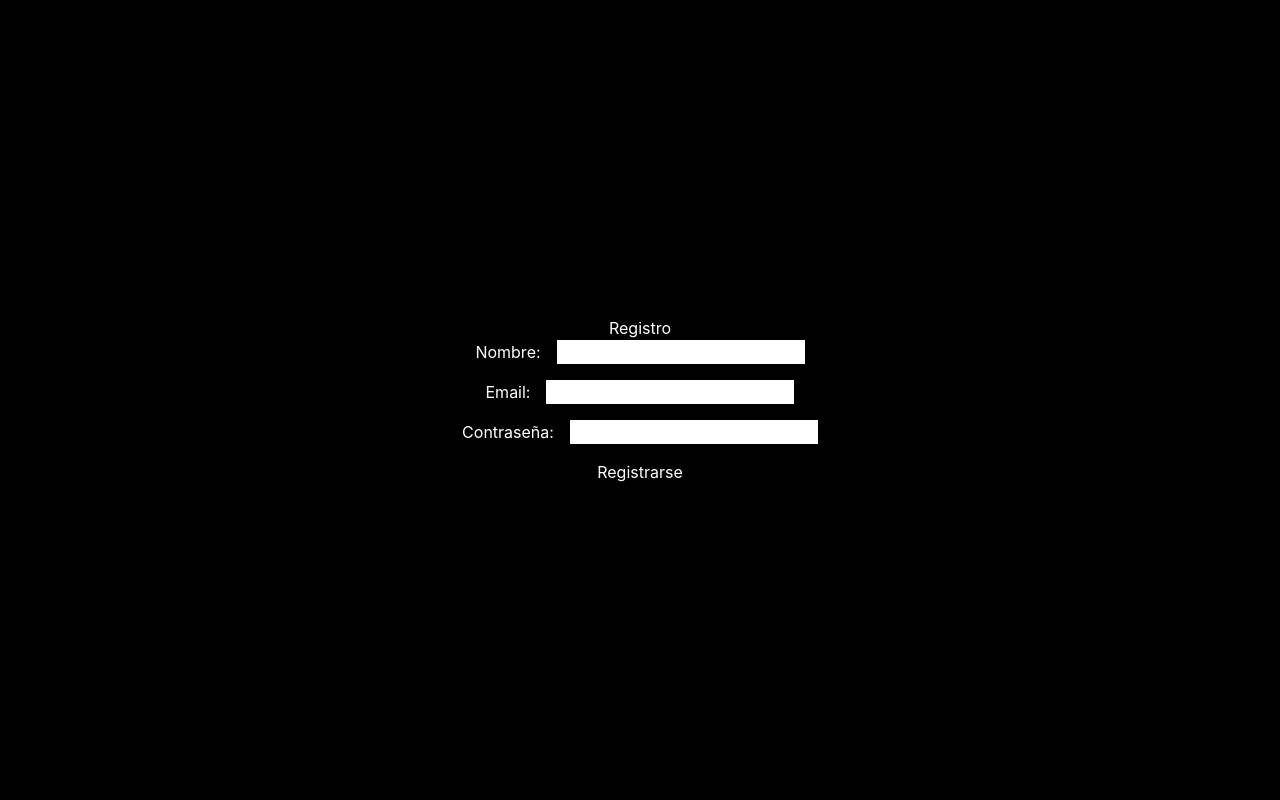
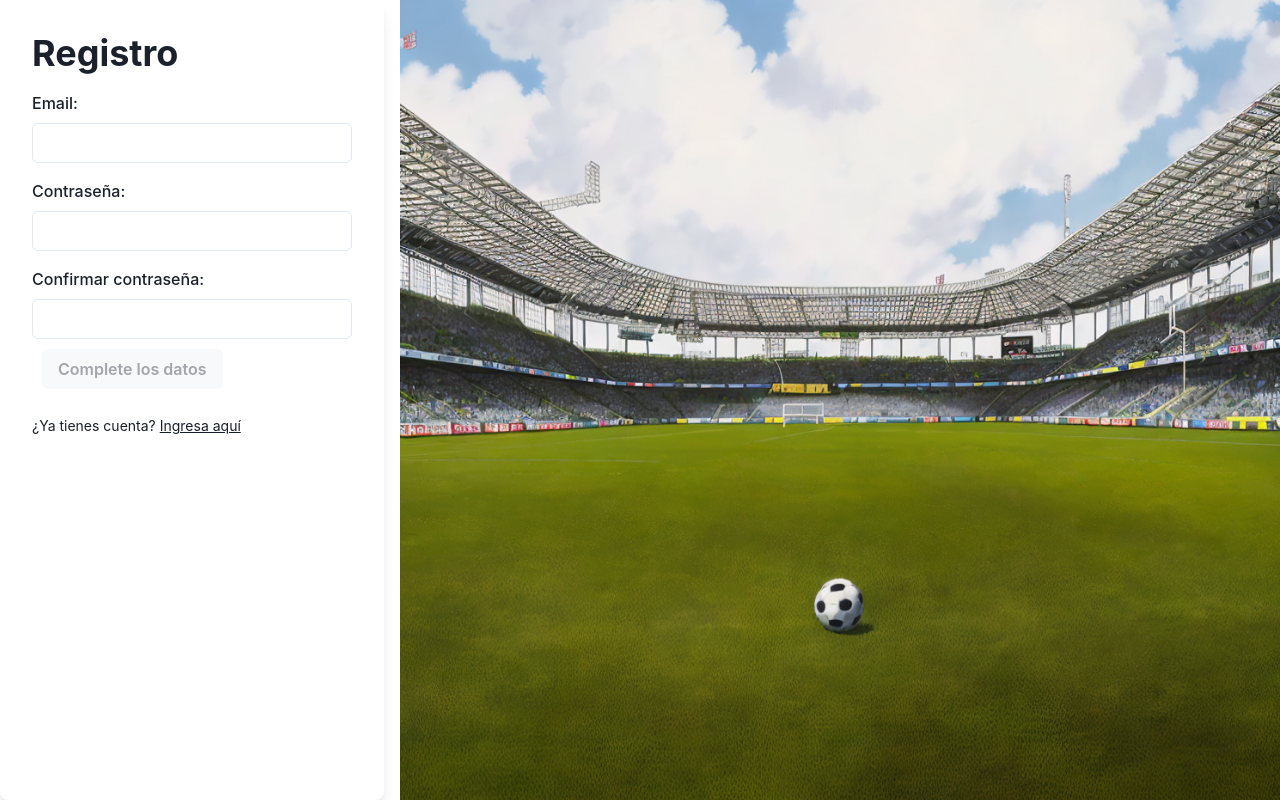
Before and after one commit to dkippes/unquiler-eis, a React (Create React App) app in the folder fe-unquiler/: page / in a window 1280 px wide. Built offline with nearby package versions, Linux system fonts and the light colour scheme.

Commit message:
se agrega registro sin modal, con validaciones

```diff
--- a/fe-unquiler/src/components/Register.js
+++ b/fe-unquiler/src/components/Register.js
@@ -1,63 +1,144 @@
-import React, {useState} from 'react';
-import './Register.css';
+import React, { useState } from "react";
+import {
+    Box,
+    Button,
+    FormControl,
+    FormLabel,
+    Input,
+    Heading,
+    Image,
+    Flex,
+    Modal,
+    ModalOverlay,
+    ModalContent,
+    ModalHeader,
+    ModalBody,
+    ModalFooter,
+    useDisclosure, Text, ButtonGroup,
+} from "@chakra-ui/react";
+import registerImage from "./register.png";
 
 function Register() {
-    const [nombre, setNombre] = useState('');
-    const [email, setEmail] = useState('');
-    const [password, setPassword] = useState('');
+    const [email, setEmail] = useState("");
+    const [password, setPassword] = useState("");
+    const [confirmPassword, setConfirmPassword] = useState("");
+    const [isValidEmail, setIsValidEmail] = useState(false);
+    const [isValidPassword, setIsValidPassword] = useState(false);
+    const { isOpen, onOpen, onClose } = useDisclosure();
 
-    const handleNombreChange = event => {
-        setNombre(event.target.value);
+    const handleEmailChange = (event) => {
+        const emailValue = event.target.value;
+        setEmail(emailValue);
+        const emailRegex = /^[A-Z0-9._%+-]+@(gmail|hotmail|live)\.com$/i;
+        setIsValidEmail(emailRegex.test(emailValue));
     };
 
-    const handleEmailChange = event => {
-        setEmail(event.target.value);
+    const handlePasswordChange = (event) => {
+        const passwordValue = event.target.value;
+        setPassword(passwordValue);
+        setIsValidPassword(passwordValue.length >= 6);
     };
 
-    const handlePasswordChange = event => {
-        setPassword(event.target.value);
+    const handleConfirmPasswordChange = (event) => {
+        setConfirmPassword(event.target.value);
     };
 
-    const handleSubmit = event => {
+    const handleSubmit = async (event) => {
         event.preventDefault();
-        console.log('Nombre:', nombre);
-        console.log('Email:', email);
-        console.log('Contraseña:', password);
+        if (password !== confirmPassword || !isValidEmail || !isValidPassword) {
+            onOpen();
+            return;
+        }
+
+        const response = await fetch("http://localhost:8080/register", {
+            method: "POST",
+            headers: {
+                "Content-Type": "application/json",
+            },
+            body: JSON.stringify({
+                email: email,
+                password: password,
+            }),
+        });
+        const data = await response.json();
+        console.log(data);
     };
 
     return (
-        <div className="register">
-            <h1>Registro</h1>
+        <div style={{ height: "100vh", width: "100vw" }}>
+            <Flex h="100%">
+                <Box
+                    bg="white"
+                    p="8"
+                    borderRadius="lg"
+                    boxShadow="lg"
+                    maxW="sm"
+                    w="full"
+                    mr="4"
+                >
+                    <Heading as="h1" mb="4">
+                        Registro
+                    </Heading>
                     <form onSubmit={handleSubmit}>
-                <div>
-                    <label htmlFor="nombre">Nombre:</label>
-                    <input
-                        type="text"
-                        id="nombre"
-                        value={nombre}
-                        onChange={handleNombreChange}
-                    />
-                </div>
-                <div>
-                    <label htmlFor="email">Email:</label>
-                    <input
+                        <FormControl>
+                            <FormLabel htmlFor="email">Email:</FormLabel>
+                            <Input
                                 type="email"
                                 id="email"
                                 value={email}
                                 onChange={handleEmailChange}
                             />
-                </div>
-                <div>
-                    <label htmlFor="password">Contraseña:</label>
-                    <input
+                            {!isValidEmail && email.length > 0 && (
+                                <Text color="red">Ingresa un correo válido</Text>
+                            )}
+                        </FormControl>
+                        <FormControl mt="4">
+                            <FormLabel htmlFor="password">Contraseña:</FormLabel>
+                            <Input
                                 type="password"
                                 id="password"
                                 value={password}
                                 onChange={handlePasswordChange}
                             />
-                </div>
-                <button type="submit">Registrarse</button>
+                            {!isValidPassword && password.length > 0 && (
+                                <Text color="red">La contraseña debe tener al menos 6 caracteres</Text>
+                            )}
+                        </FormControl>
+                        <FormControl mt="4">
+                            <FormLabel htmlFor="confirm-password">
+                                Confirmar contraseña:
+                            </FormLabel>
+                            <Input
+                                type="password"
+                                id="confirm-password"
+                                value={confirmPassword}
+                                onChange={handleConfirmPasswordChange}
+                            />
+                        </FormControl>
+                        <ButtonGroup>
+                            {isValidEmail && isValidPassword ? (
+                                <Button onClick={handleSubmit} style={{ margin: "10px" }}>Registrarse</Button>
+                            ) : (
+                                <Button isDisabled style={{ margin: "10px" }}>Complete los datos</Button>
+                            )}
+                        </ButtonGroup>
+                        {/*<Button mt="4" type="submit" disabled={!isValidEmail || !isValidPassword} style={{ cursor: 'default',  pointerEvents: "none" }}>*/}
+                        {/*    Registrarse*/}
+                        {/*</Button>*/}
                     </form>
+                    <Text mt="4" fontSize="sm">
+                        ¿Ya tienes cuenta?{" "}
+                        <a
+                            href="/login"
+                            style={{ textDecoration: "underline" }}
+                            color="blue.500"
+                        >
+                            Ingresa aquí
+                        </a>
+                    </Text>
+                </Box>
+                <Image src={registerImage} alt="Imagen de registro" objectFit="cover" flex={1} />
+            </Flex>
         </div>
     );
 }
```
Also changed, not shown: fe-unquiler/src/components/register.png (added). Lines whose indentation alone changed are shown as unchanged.
